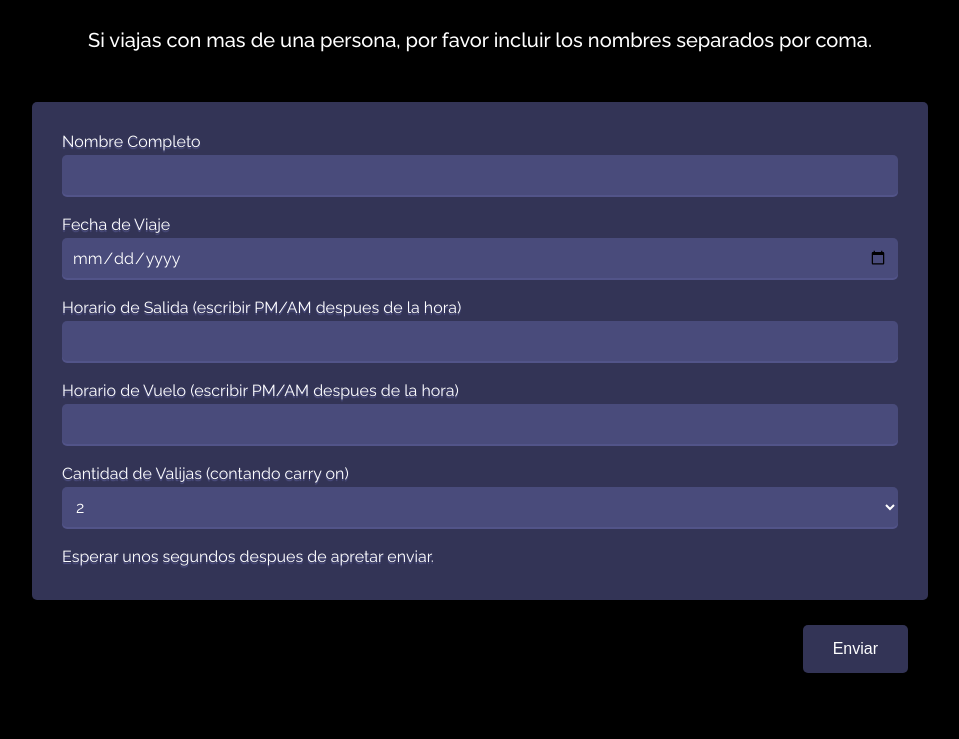
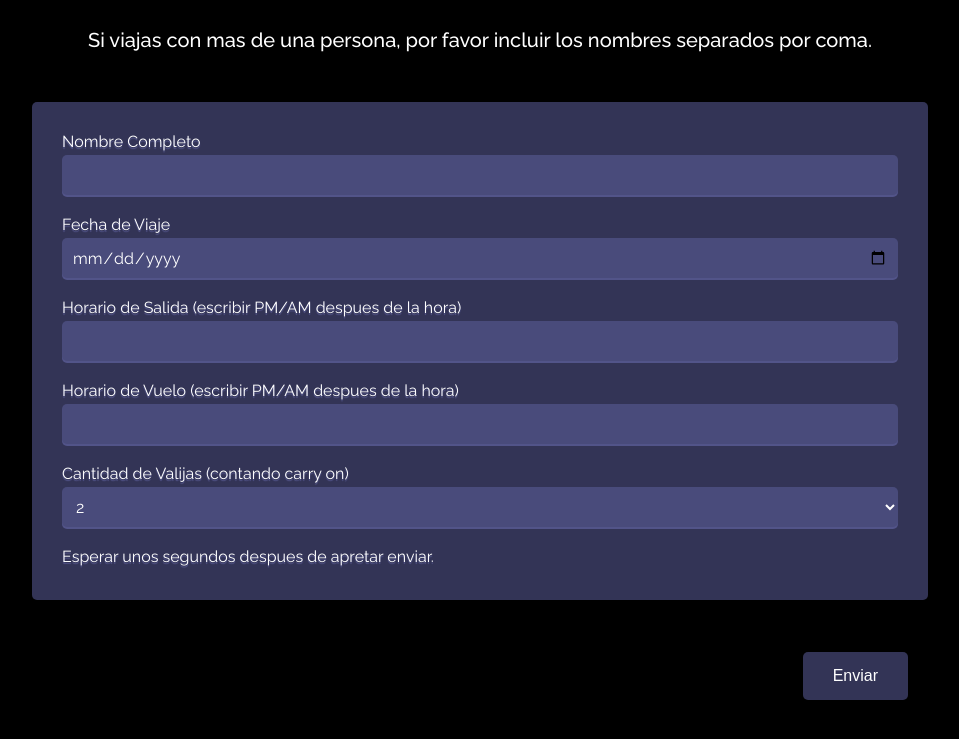
Before and after one commit to tomycabre/Remiseria, a plain HTML site: page index.html in a window 1280 px wide. Shown: the part 229-968 px from the top of the page, without its empty margins (160-1119 px from the left). Drawn offline with Linux system fonts and the light colour scheme; files that its build step writes are made by us from their sources.

Commit message:
Update index.html

```diff
--- a/index.html
+++ b/index.html
@@ -73,7 +73,7 @@
             <label>Esperar unos segundos despues de apretar enviar.</label>
           </div>
         </section>
-        <div class="send-container" style="margin-top: 5px">
+        <div class="send-container" style="margin-top: 2rem">
           <input type="submit" value="Enviar" onclick="return true" />
         </div>
       </form>
```
